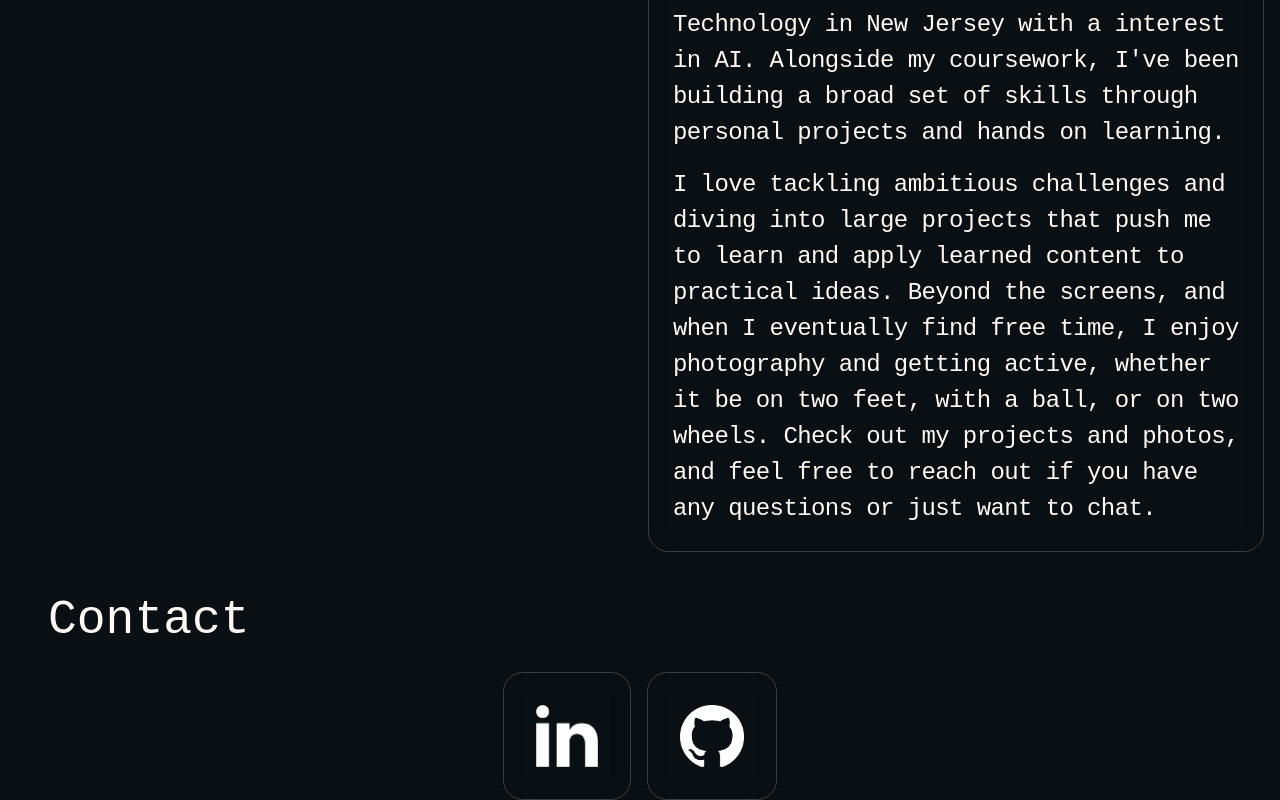
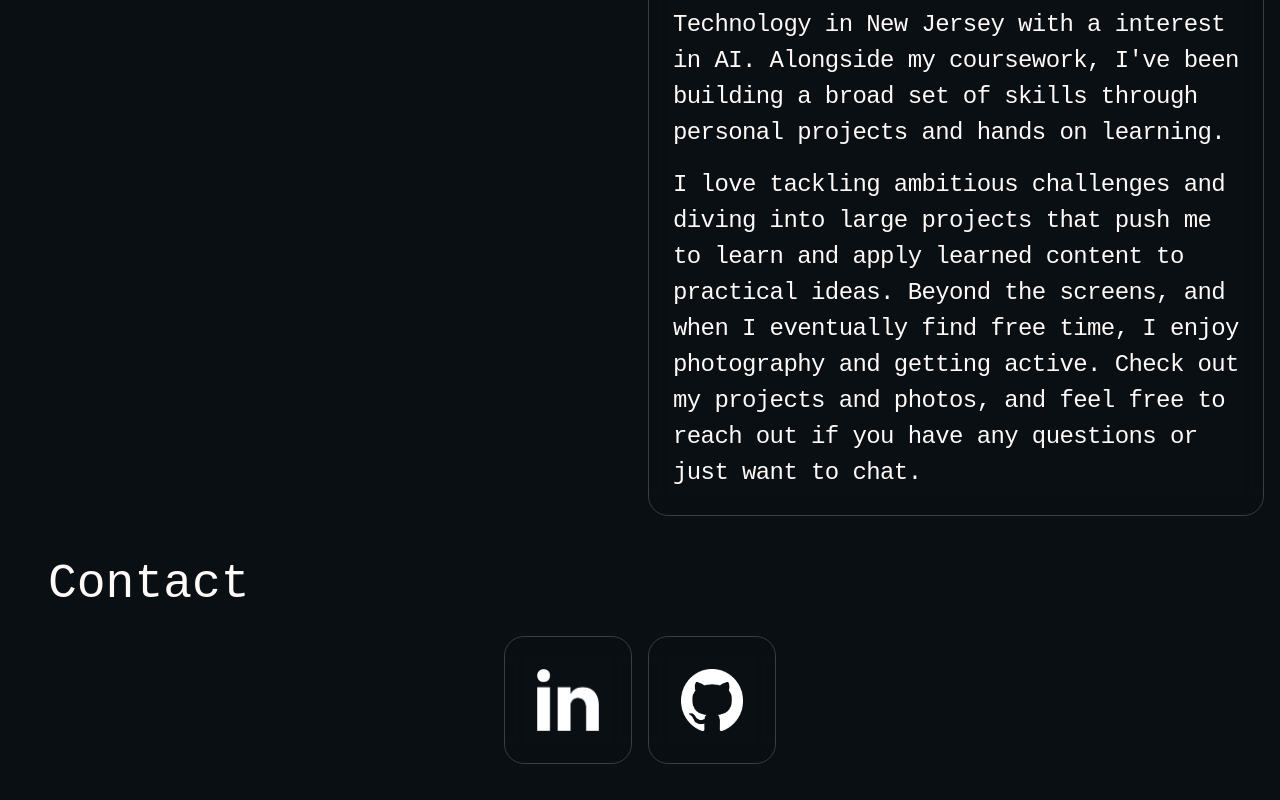
Before and after one commit to Teriyake4/Personal-Site, a React (Create React App) app: page / in a window 1280 px wide. Shown: the part 1402-2202 px from the top of the page. After the commit the page ends 2166 px from the top, so only its background shows below. Built offline with nearby package versions, Linux system fonts and the light colour scheme.

Commit message:
Changed text and Contact formatting

```diff
--- a/src/app/home/Page.tsx
+++ b/src/app/home/Page.tsx
@@ -73,7 +73,7 @@ export default function Page() {
                             text-[1rem] sm:text-[1rem] md:text-[1.2rem] lg:text-[1.5rem]
                         ">
                             I love tackling ambitious challenges and diving into large projects that push me to learn and apply learned content to practical ideas.
-                            Beyond the screens, and when I eventually find free time, I enjoy photography and getting active, whether it be on two feet, with a ball, or on two wheels.
+                            Beyond the screens, and when I eventually find free time, I enjoy photography and getting active.
                             Check out my projects and photos, and feel free to reach out if you have any questions or just want to chat.
                         </p>
                     </section>
@@ -98,7 +98,7 @@ export default function Page() {
                         <img
                             src="/github.png"
                             alt="Github"
-                            className="w-full h-[8rem] text-textcolor font-spaceMono backdrop-blur-md rounded-[20px] border border-white/20 p-8"
+                            className="w-[8rem] h-[8rem] text-textcolor font-spaceMono backdrop-blur-md rounded-[20px] border border-white/20 p-8"
                         />
                     </a>
                 </div>
```
